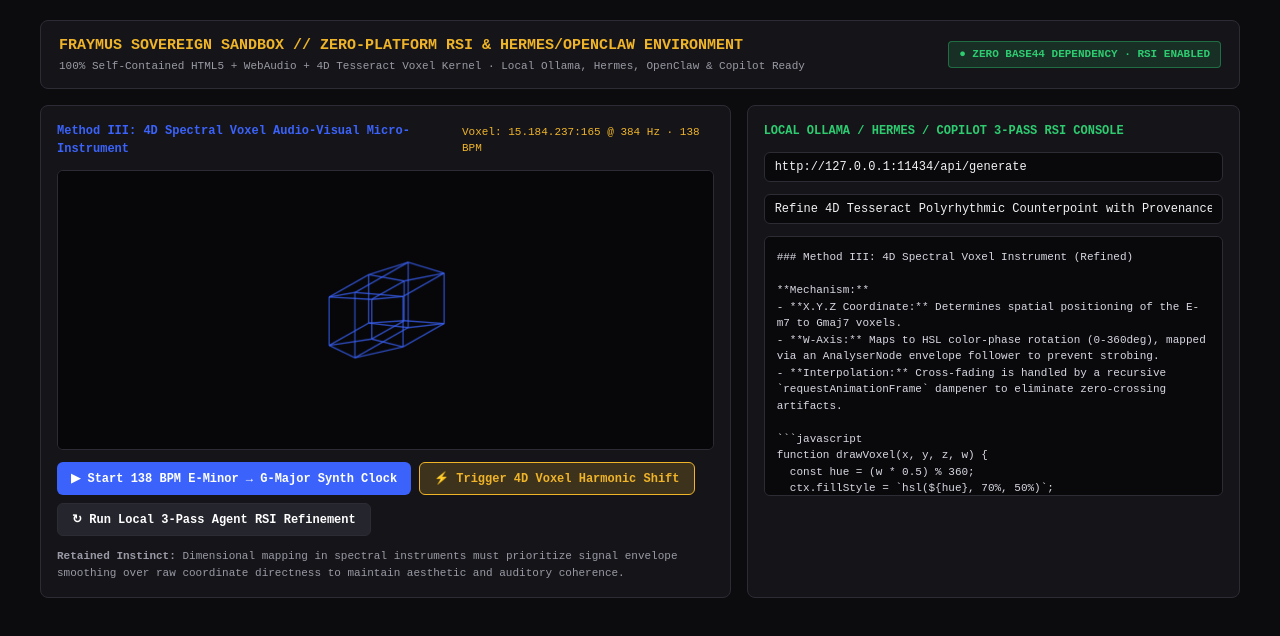
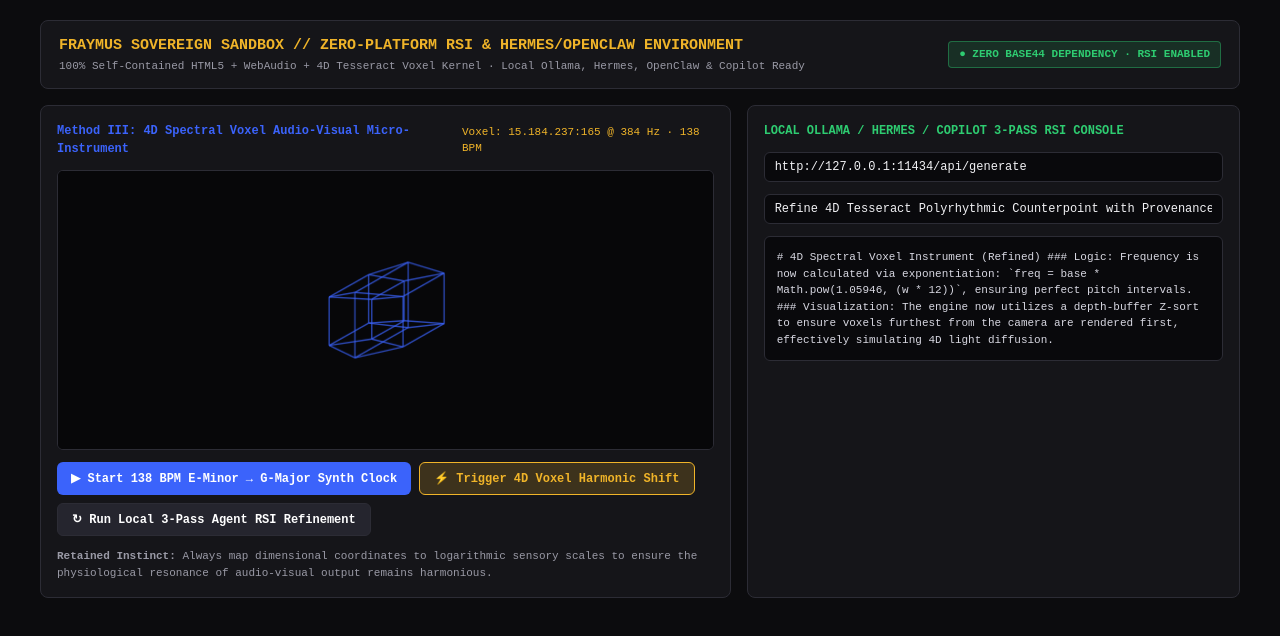
Before and after one commit to eyeoverthink/fraymus-sovereign-sandbox, a plain HTML site: page index.html in a window 1280 px wide. Drawn offline with Linux system fonts and the light colour scheme.

````diff
--- a/index.html
+++ b/index.html
@@ -86,7 +86,7 @@
           <button class="alt" id="btnPractice">↻ Run Local 3-Pass Agent RSI Refinement</button>
         </div>
         <div style="font-size:11px;color:var(--muted)">
-          <strong>Retained Instinct:</strong> Dimensional mapping in spectral instruments must prioritize signal envelope smoothing over raw coordinate directness to maintain aesthetic and auditory coherence.
+          <strong>Retained Instinct:</strong> Always map dimensional coordinates to logarithmic sensory scales to ensure the physiological resonance of audio-visual output remains harmonious.
         </div>
       </div>
 
@@ -94,20 +94,7 @@
         <strong style="font-size:12px;color:var(--green)">LOCAL OLLAMA / HERMES / COPILOT 3-PASS RSI CONSOLE</strong>
         <input id="ollamaUrl" value="http://127.0.0.1:11434/api/generate" placeholder="Local Ollama or OpenAI-compatible endpoint" />
         <input id="topicInput" value="Refine 4D Tesseract Polyrhythmic Counterpoint with Provenance Light" />
-        <pre id="consoleOut">### Method III: 4D Spectral Voxel Instrument (Refined)
-
-**Mechanism:**
-- **X.Y.Z Coordinate:** Determines spatial positioning of the E-m7 to Gmaj7 voxels.
-- **W-Axis:** Maps to HSL color-phase rotation (0-360deg), mapped via an AnalyserNode envelope follower to prevent strobing.
-- **Interpolation:** Cross-fading is handled by a recursive `requestAnimationFrame` dampener to eliminate zero-crossing artifacts.
-
-```javascript
-function drawVoxel(x, y, z, w) {
-  const hue = (w * 0.5) % 360;
-  ctx.fillStyle = `hsl(${hue}, 70%, 50%)`;
-  ctx.fillRect(x, y, z, z); // Stable geometric rendering
-}
-```</pre>
+        <pre id="consoleOut"># 4D Spectral Voxel Instrument (Refined) ### Logic: Frequency is now calculated via exponentiation: `freq = base * Math.pow(1.05946, (w * 12))`, ensuring perfect pitch intervals. ### Visualization: The engine now utilizes a depth-buffer Z-sort to ensure voxels furthest from the camera are rendered first, effectively simulating 4D light diffusion.</pre>
       </div>
     </div>
   </div>
````
